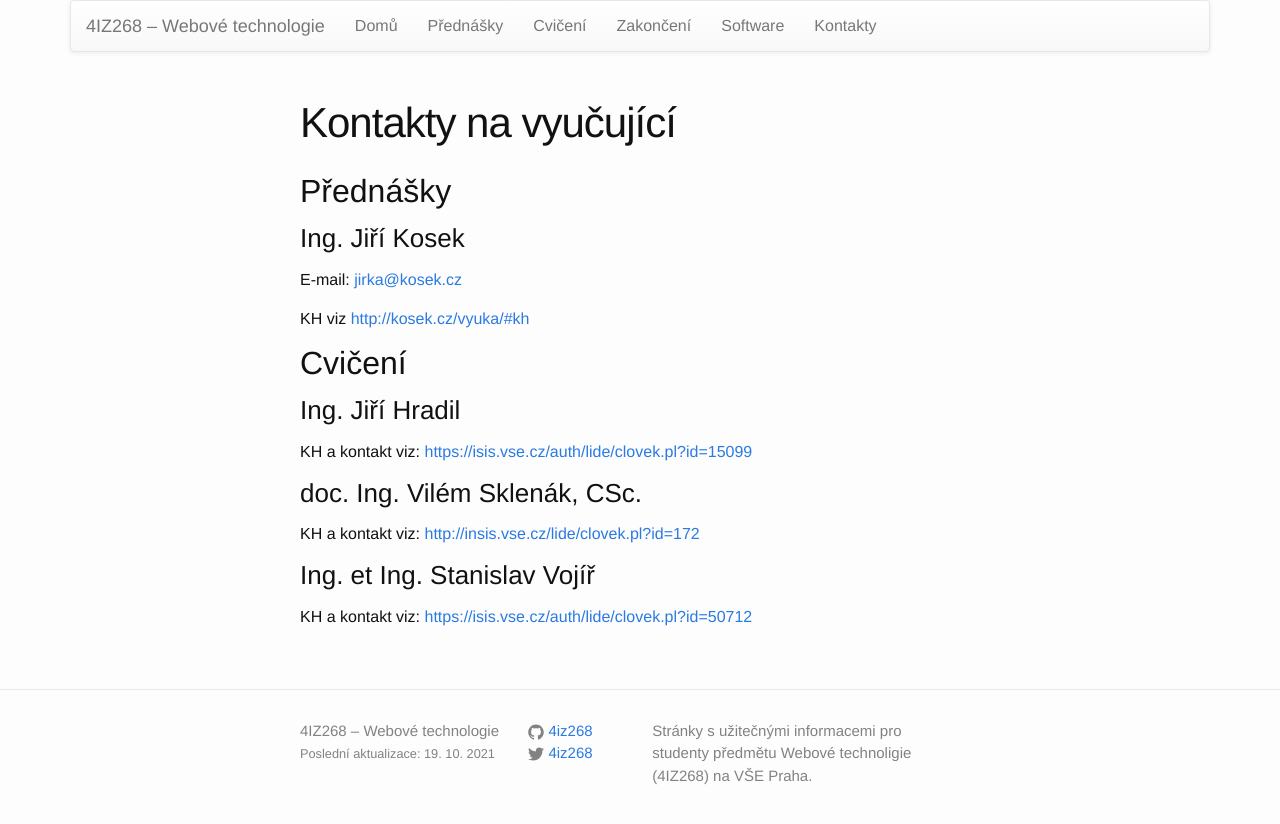
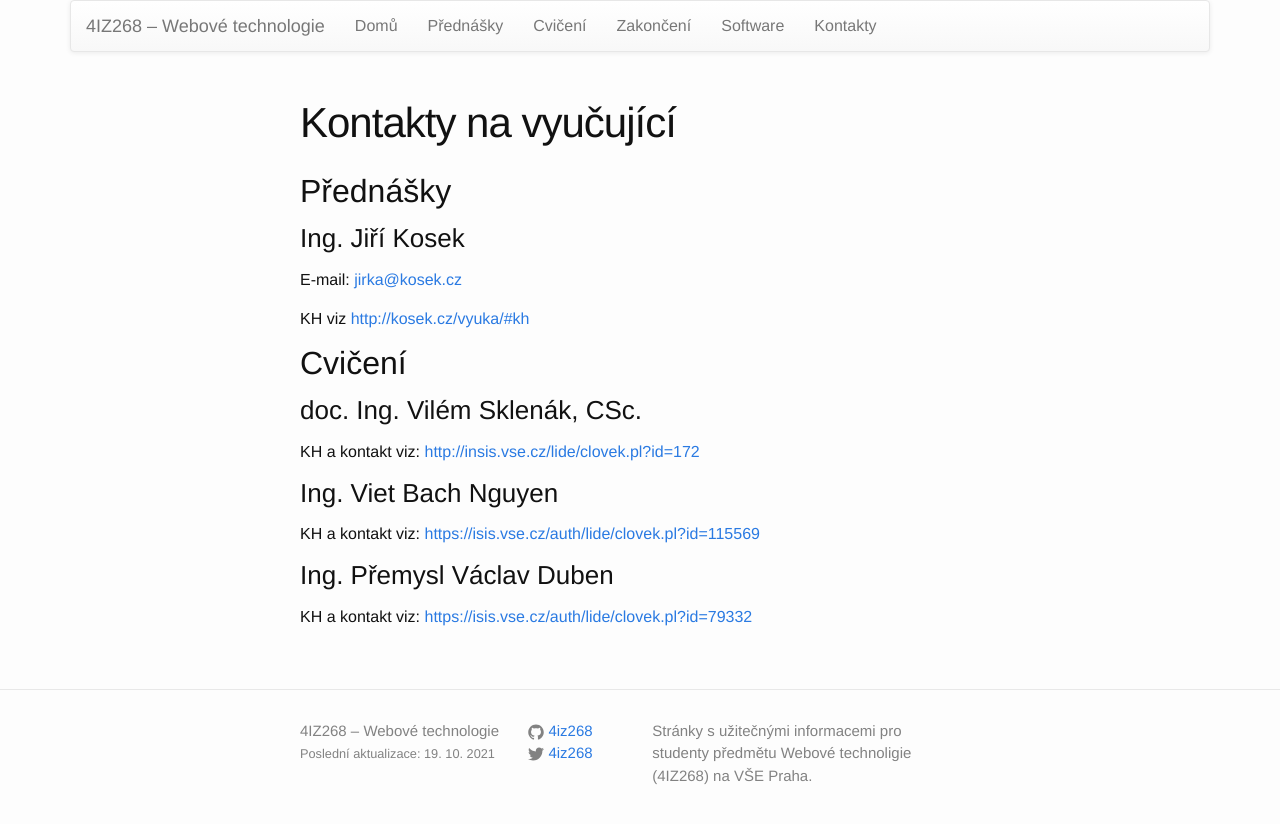
Before and after one commit to 4iz268/4iz268.github.io, a Jekyll site: the page built from kontakty/index.md, in a window 1280 px wide. Shown: the top 824 px of the page. Built offline with Jekyll 4.4.1, drawn with Linux system fonts in a browser that asks for light colours; nearby versions of some CDN libraries.

Commit message:
Aktualizace kontaktů

```diff
--- a/kontakty/index.md
+++ b/kontakty/index.md
@@ -13,14 +13,18 @@ KH viz <http://kosek.cz/vyuka/#kh>
 
 ## Cvičení ##
 
-### Ing. Jiří Hradil ###
-
-KH a kontakt viz: <https://isis.vse.cz/auth/lide/clovek.pl?id=15099>
-
 ### doc. Ing. Vilém Sklenák, CSc. ###
 
 KH a kontakt viz: <http://insis.vse.cz/lide/clovek.pl?id=172>
 
-### Ing. et Ing. Stanislav Vojíř ###
+### Ing. Viet Bach Nguyen ###
 
-KH a kontakt viz: <https://isis.vse.cz/auth/lide/clovek.pl?id=50712>
+KH a kontakt viz: <https://isis.vse.cz/auth/lide/clovek.pl?id=115569>
+
+### Ing. Přemysl Václav Duben ###
+
+KH a kontakt viz: <https://isis.vse.cz/auth/lide/clovek.pl?id=79332>
+
+<!-- ### Ing. et Ing. Stanislav Vojíř ### -->
+
+<!-- KH a kontakt viz: <https://isis.vse.cz/auth/lide/clovek.pl?id=50712> -->
```
